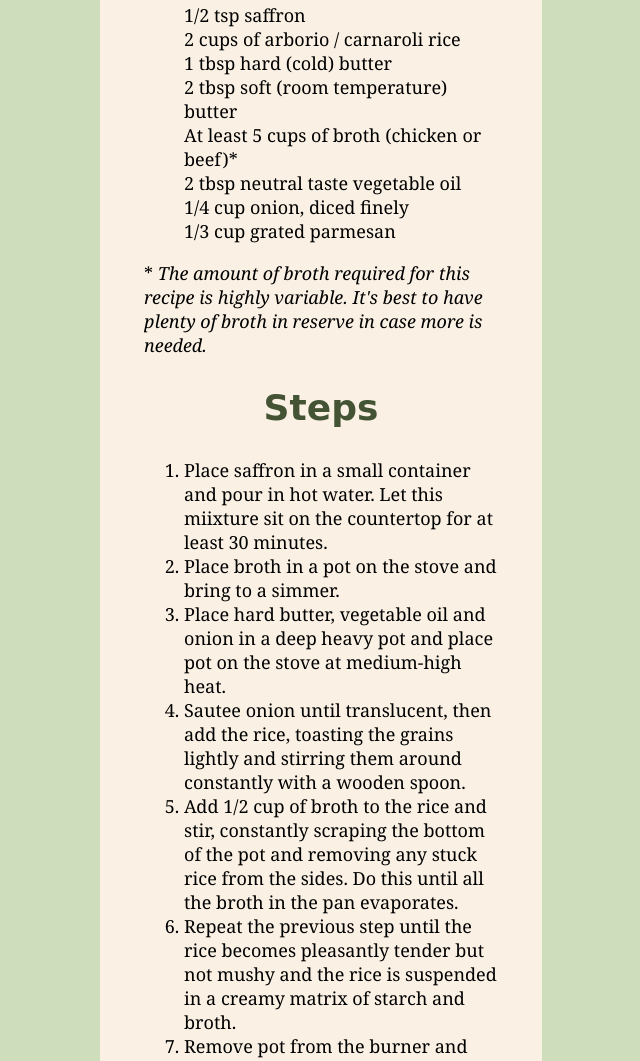
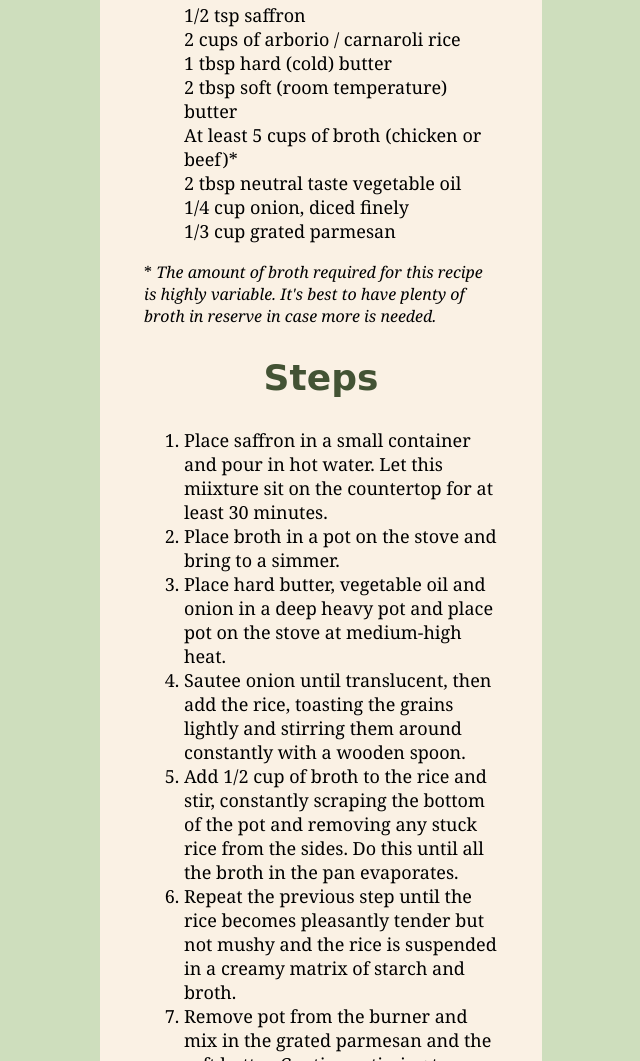
Before and after one commit to mbazzo1993/odin-recipes, a plain HTML site: page recipes/risotto-alla-milanese.html in a window 1280 px wide. Shown: the part 831-1892 px from the top of the page, without its empty margins (319-959 px from the left). Drawn offline with Linux system fonts and the light colour scheme.

Commit message:
feat: update stylesheet for notes

```diff
--- a/style.css
+++ b/style.css
@@ -61,3 +61,7 @@ a {
     width: 80%;
     margin: 0 auto;
 }
+
+.note {
+    font-size: medium;
+}
```
